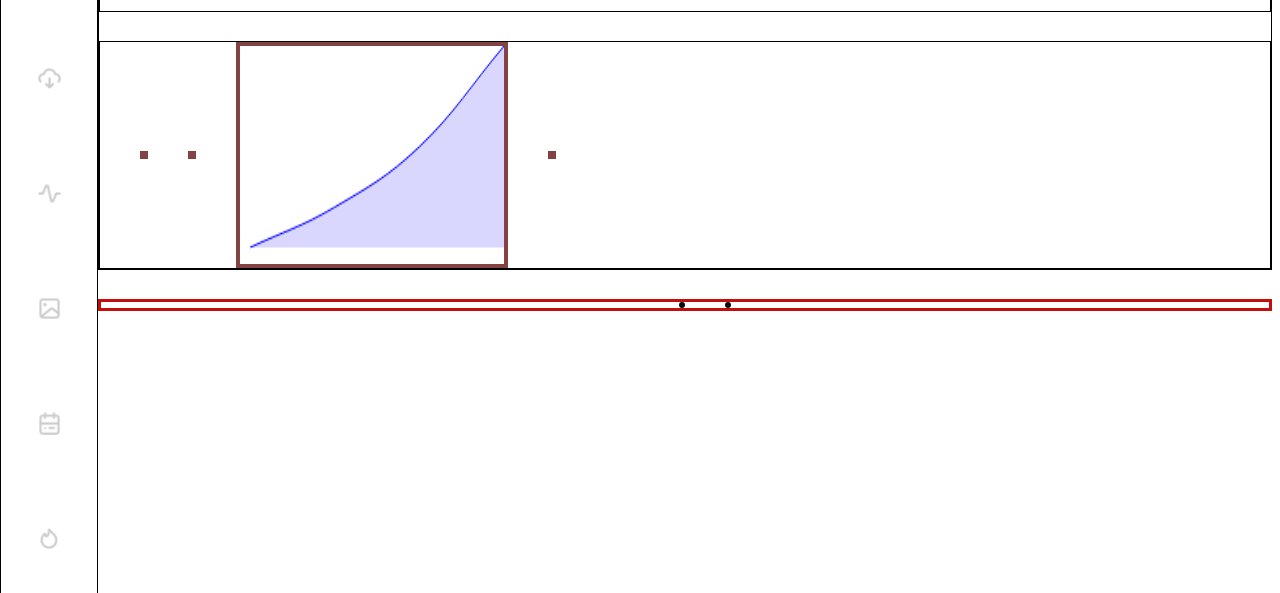
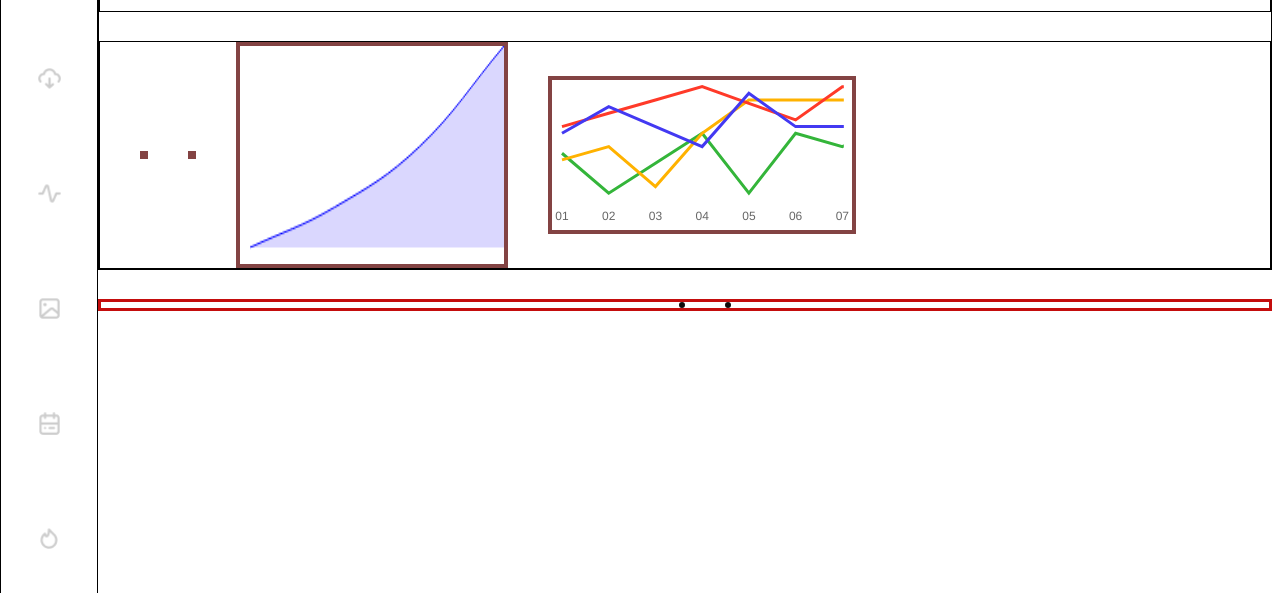
Before and after one commit to VacheMinasyan/MyDiagramsWork, a website: page src/index.pug in a window 1280 px wide. Shown: the part 207-800 px from the top of the page. Drawn offline with nearby package versions, Linux system fonts and the light colour scheme; files that its build step writes are made by us from their sources.

Commit message:
added canvas diagram part4

```diff
--- a/src/css/style.css
+++ b/src/css/style.css
@@ -131,12 +131,17 @@ margin-top: 200px;
   /* position: relative; */
 }
 #myChart{
-  /* border: 1px solid blue; */
  box-sizing: border-box;
  max-width: 264px;
   min-height: 218px;
   margin: 0;
 
+}
+#myChart2{
+  box-sizing: border-box;
+  max-width: 326px;
+   min-height: 77px;
+   margin: 0;
 }
 
 .main {
--- a/src/index.pug
+++ b/src/index.pug
@@ -39,7 +39,7 @@ html(lang="en")
                 .main__canvas
                     canvas(id="myChart").can
                 .main__canvas
-
+                    canvas(id="myChart2").can
 
         aside.aside
             .aside_head
--- a/src/js/script.js
+++ b/src/js/script.js
@@ -43,3 +43,89 @@
 
     }
 });
+// ======================= chart line diagrms ====================
+
+
+var ctx = document.getElementById('myChart2').getContext('2d');
+Chart.defaults.scale.gridLines.display = false;
+var myChart = new Chart(ctx, {
+    type: 'line',
+    data: {
+        labels: ["01", "02", "03", "04", "05", "06", "07"],
+        datasets: [{
+            label: false,
+            data: [200, 400, 250,100,500,250, 250,250],
+            backgroundColor: 'transparent',
+            borderColor: ["rgb(67, 57, 242)"],
+            borderWidth: 3,
+            radius: 0,
+            lineTension: 0,
+            fill: false
+        },
+        {
+            label: false,
+            data: [250,350,450,550, 425,300, 550,550],
+            backgroundColor: 'transparent',
+            borderColor: ["rgb(255, 58, 41)"],
+            borderWidth: 3,
+            radius:0,
+            lineTension: 0,
+            fill: false
+
+        },
+
+        {
+            label: false,
+            data: [0, 100, -200, 200,450,450,450,450],
+            backgroundColor: 'transparent',
+            borderColor: ["rgb(255, 178, 0)"],
+            borderWidth: 3,
+            lineTension: 0,
+            radius: 0,
+            fill: false
+
+        },
+         {
+            label: false,
+            data: [50, -250,-25,200,-250,200,100,250],
+            backgroundColor: 'transparent',
+            borderColor: ["rgb(52, 181, 58)"],
+            borderWidth: 3,
+            lineTension: 0,
+            radius: 0,
+        },
+
+        ]
+    },
+    options: {
+        plugins: {
+            datalabels: {
+
+            },
+        },
+        legend: {
+            display: false
+        },
+        tooltips: {
+        },
+        scales: {
+            xAxes: [
+                {
+                    ticks: {
+                        // display: false,
+                        beginAtZero: true,
+
+                    }
+                }],
+            yAxes: [{
+                ticks: {
+                    display: false,
+                    min: -300,
+                    max: 600,
+                }
+            }]
+
+        }
+
+    }
+});
```
Also changed, not shown: src/index.html.
